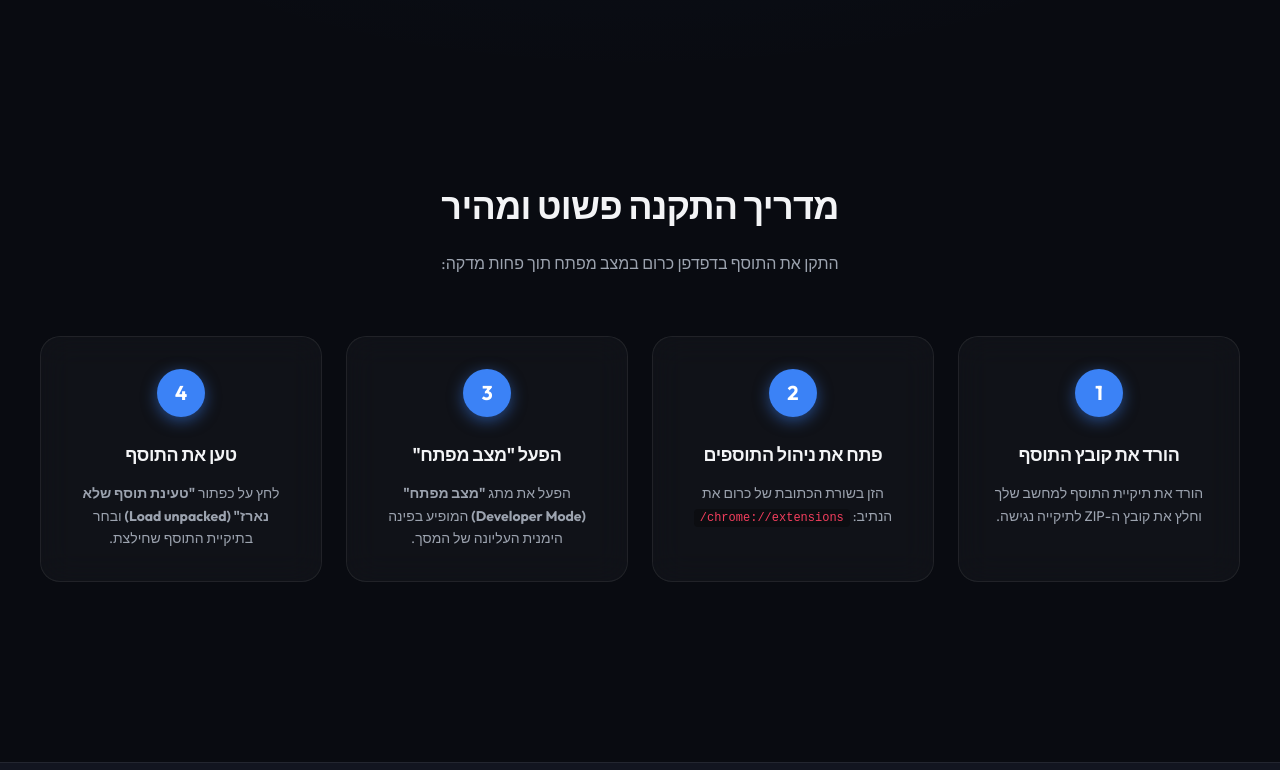
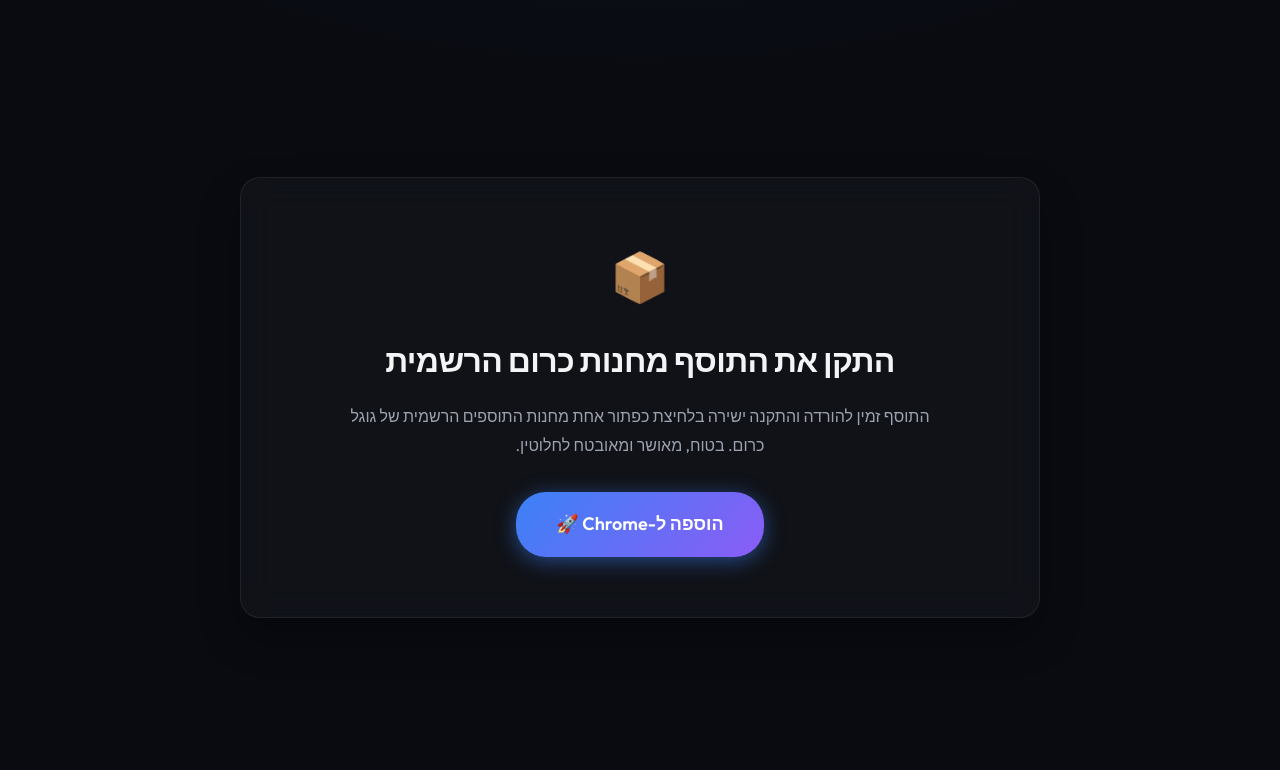
Before and after one commit to Lev-Good/Channel-Center-Website, a plain HTML site: page index.html in a window 1280 px wide. Shown: the part 2027-2797 px from the top of the page. Drawn offline with Linux system fonts and the light colour scheme.

Commit message:
Update index.html with Chrome Web Store links and CWS card

```diff
--- a/index.html
+++ b/index.html
@@ -28,10 +28,10 @@
         <a href="#features">תכונות</a>
         <a href="#channels">ערוצים תומכים</a>
         <a href="viewer.html" style="font-weight: 700; color: #60a5fa;">צפה אונליין 📡</a>
-        <a href="#installation">מדריך התקנה</a>
+        <a href="#installation">התקנה</a>
         <a href="privacy.html" class="nav-secondary">מדיניות פרטיות</a>
       </nav>
-      <a href="#installation" class="btn btn-primary btn-sm">הורדה חינם</a>
+      <a href="https://chromewebstore.google.com/detail/%D7%9E%D7%A8%D7%9B%D7%96-%D7%94%D7%A2%D7%A8%D7%95%D7%A6%D7%99%D7%9D/jkabbnmfnadhmckacibcpaekbobldahj" target="_blank" class="btn btn-primary btn-sm">התקנה חינם</a>
     </div>
   </header>
 
@@ -39,13 +39,13 @@
     <!-- Hero Section -->
     <section class="hero-section container">
       <div class="hero-content">
-        <div class="badge">גרסה רשמית 1.0.0</div>
+        <div class="badge">גרסה רשמית 1.0.1</div>
         <h1>כל ערוצי התוכן המובילים <span class="text-gradient">במקום אחד</span></h1>
         <p class="hero-subtitle">
           קרא, עקוב והתעדכן בערוצי התוכן, המוזיקה, הקהילה והקניות המועדפים עליך ישירות מתוך הדפדפן שלך. ממשק מודרני, שילוב עמוק בג'ימייל, התראות חכמות ותמיכה באופליין.
         </p>
         <div class="hero-actions">
-          <a href="#installation" class="btn btn-primary btn-lg">הורד את התוסף עכשיו</a>
+          <a href="https://chromewebstore.google.com/detail/%D7%9E%D7%A8%D7%9B%D7%96-%D7%94%D7%A2%D7%A8%D7%95%D7%A6%D7%99%D7%9D/jkabbnmfnadhmckacibcpaekbobldahj" target="_blank" class="btn btn-primary btn-lg">התקן מחנות כרום</a>
           <a href="viewer.html" class="btn btn-secondary btn-lg" style="border-color: var(--accent); color: #60a5fa; background: rgba(59, 130, 246, 0.05);">קרא ערוצים אונליין 📡</a>
         </div>
         <div class="hero-meta">
@@ -190,36 +190,14 @@
     </section>
 
     <!-- Installation & Setup Guide -->
-    <section id="installation" class="installation-section container">
-      <div class="section-header">
-        <h2>מדריך התקנה פשוט ומהיר</h2>
-        <p>התקן את התוסף בדפדפן כרום במצב מפתח תוך פחות מדקה:</p>
-      </div>
-
-      <div class="installation-steps">
-        <div class="step-card glass-card">
-          <div class="step-num">1</div>
-          <h4>הורד את קובץ התוסף</h4>
-          <p>הורד את תיקיית התוסף למחשב שלך וחלץ את קובץ ה-ZIP לתיקייה נגישה.</p>
-        </div>
-
-        <div class="step-card glass-card">
-          <div class="step-num">2</div>
-          <h4>פתח את ניהול התוספים</h4>
-          <p>הזן בשורת הכתובת של כרום את הנתיב: <code>chrome://extensions/</code></p>
-        </div>
-
-        <div class="step-card glass-card">
-          <div class="step-num">3</div>
-          <h4>הפעל "מצב מפתח"</h4>
-          <p>הפעל את מתג <strong>"מצב מפתח" (Developer Mode)</strong> המופיע בפינה הימנית העליונה של המסך.</p>
-        </div>
-
-        <div class="step-card glass-card">
-          <div class="step-num">4</div>
-          <h4>טען את התוסף</h4>
-          <p>לחץ על כפתור <strong>"טעינת תוסף שלא נארז" (Load unpacked)</strong> ובחר בתיקיית התוסף שחילצת.</p>
-        </div>
+    <section id="installation" class="installation-section container" style="text-align: center;">
+      <div class="glass-card" style="padding: 60px 40px; max-width: 800px; margin: 0 auto; box-shadow: 0 20px 40px rgba(0,0,0,0.3);">
+        <div class="feature-icon" style="font-size: 48px; margin-bottom: 20px;">📦</div>
+        <h2 style="font-size: 32px; margin-bottom: 16px;">התקן את התוסף מחנות כרום הרשמית</h2>
+        <p style="color: var(--text-muted); font-size: 16px; max-width: 600px; margin: 0 auto 32px; line-height: 1.8;">
+          התוסף זמין להורדה והתקנה ישירה בלחיצת כפתור אחת מחנות התוספים הרשמית של גוגל כרום. בטוח, מאושר ומאובטח לחלוטין.
+        </p>
+        <a href="https://chromewebstore.google.com/detail/%D7%9E%D7%A8%D7%9B%D7%96-%D7%94%D7%A2%D7%A8%D7%95%D7%A6%D7%99%D7%9D/jkabbnmfnadhmckacibcpaekbobldahj" target="_blank" class="btn btn-primary btn-lg" style="padding: 18px 40px; font-size: 18px;">הוספה ל-Chrome 🚀</a>
       </div>
     </section>
   </main>
```
